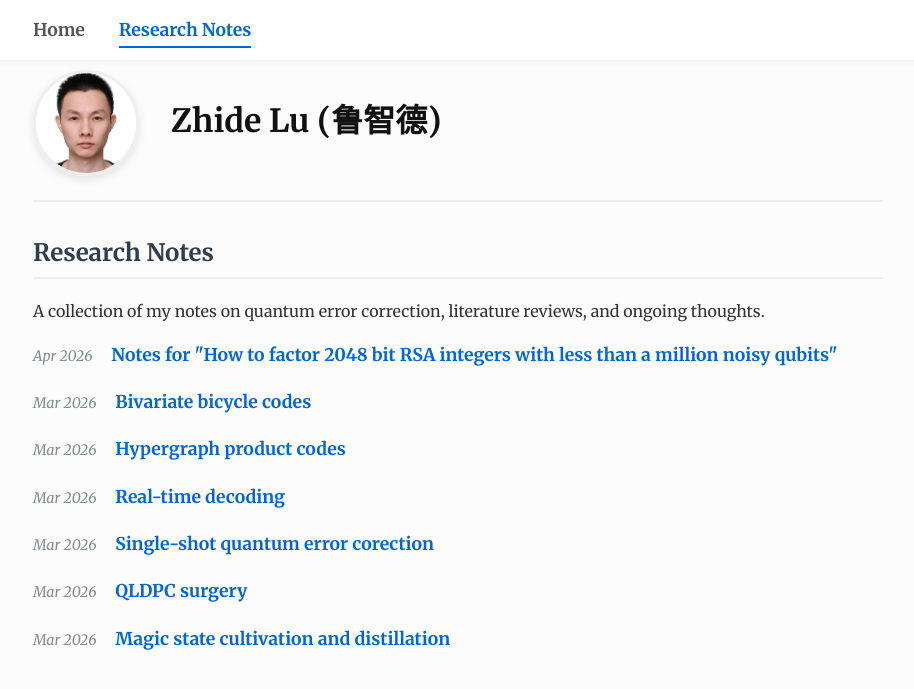
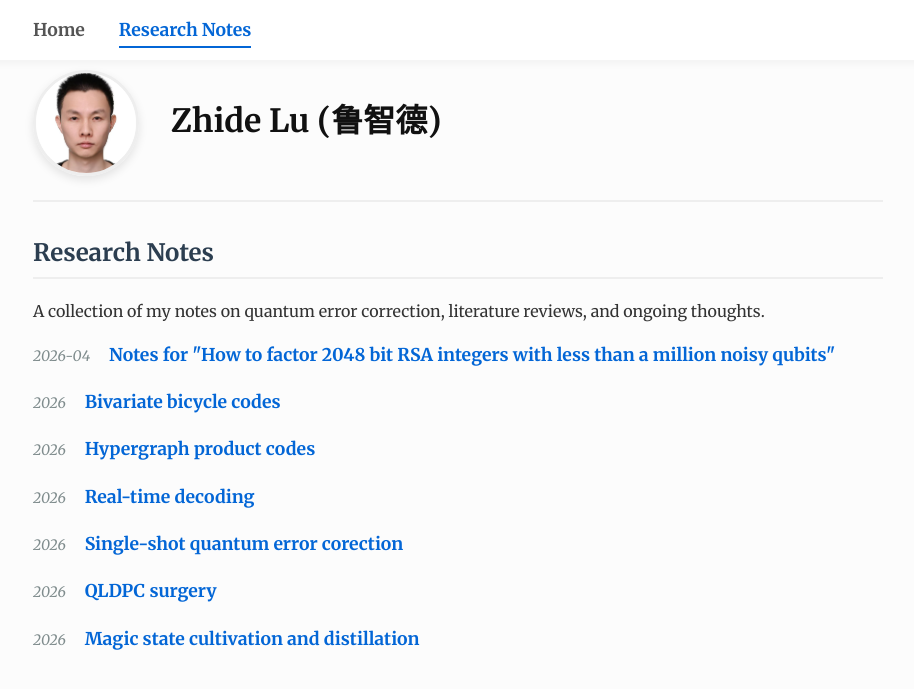
Before and after one commit to ZhideLu/ZhideLu.github.io, a Jekyll site: the page notes.html, which Jekyll copies as it is, in a window 1280 px wide. Shown: the top 689 px of the page, without its empty margins (182-1096 px from the left). Built offline with Jekyll 4.4.1, drawn with Linux system fonts in a browser that asks for light colours.

Commit message:
Update notes.html

```diff
--- a/notes.html
+++ b/notes.html
@@ -144,38 +144,38 @@
 
         <ul class="note-list">
             <li>
-                <span class="note-date">Apr 2026</span>
+                <span class="note-date">2026-04</span>
                 <a href="Gidney_RSA-2048.html" class="note-title">Notes for "How to factor 2048 bit RSA integers with less than a million noisy qubits"</a>
             </li>
 
             <li>
-                <span class="note-date">Mar 2026</span>
+                <span class="note-date"> 2026</span>
                 <a href="bb_codes.html" class="note-title">Bivariate bicycle codes</a>
             </li>
 
             <li>
-                <span class="note-date">Mar 2026</span>
+                <span class="note-date"> 2026</span>
                 <a href="HGP_codes.html" class="note-title">Hypergraph product codes</a>
             </li>
 
             <li>
-                <span class="note-date">Mar 2026</span>
+                <span class="note-date"> 2026</span>
                 <a href="real_time_decoding.html" class="note-title">Real-time decoding</a>
             </li>
 
             <li>
-                <span class="note-date">Mar 2026</span>
+                <span class="note-date"> 2026</span>
                 <a href="single-shot_QEC.html" class="note-title">Single-shot quantum error corection</a>
                 <!-- <div class="note-summary">Explorations on hardware implementations to achieve sub-microsecond logical cycle targets.</div> -->
             </li>
 
             <li>
-                <span class="note-date">Mar 2026</span>
+                <span class="note-date"> 2026</span>
                 <a href="QLDPC_surgery.html" class="note-title">QLDPC surgery</a>
             </li>
 
             <li>
-                <span class="note-date">Mar 2026</span>
+                <span class="note-date"> 2026</span>
                 <a href="Magic_state.html" class="note-title">Magic state cultivation and distillation</a>
             </li>
         </ul>
```
